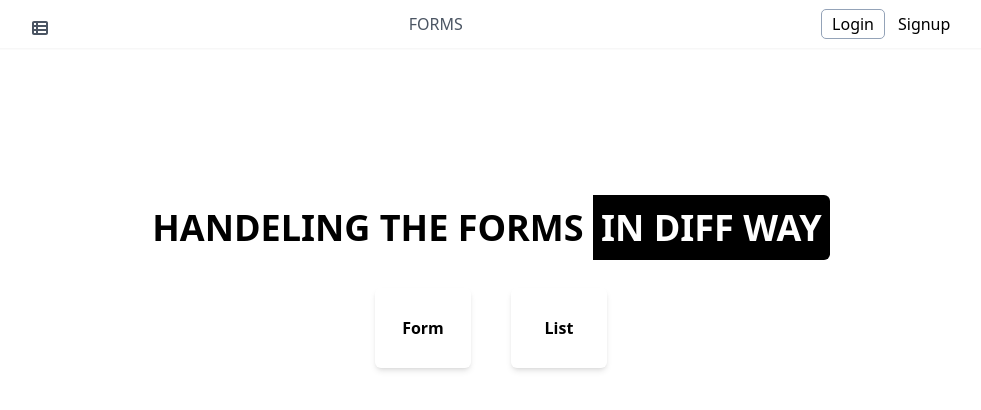
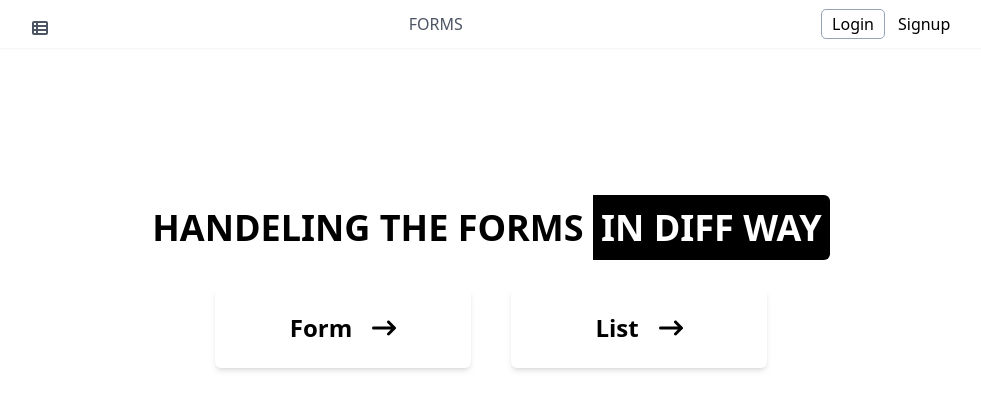
Before and after one commit to timeisnotgood/Forms, a React (Create React App) app in the folder Forms-web/: page / in a window 1280 px wide. Shown: the top 410 px of the page, without its empty margins (149-1130 px from the left). Built offline with nearby package versions, Linux system fonts and the light colour scheme.

Commit message:
Home Page design Design modified

```diff
--- a/Forms-web/src/Pages/Home.jsx
+++ b/Forms-web/src/Pages/Home.jsx
@@ -2,6 +2,9 @@ import React from 'react'
 import Form from './Form'
 import List from './List'
 import { Link } from 'react-router-dom'
+import { faArrowRightLong, faEye, faHouse, faRightFromBracket, faUserCircle} from "@fortawesome/free-solid-svg-icons"
+import { FontAwesomeIcon } from '@fortawesome/react-fontawesome'
+
 
 const Home = () => {
   return (
@@ -9,14 +12,16 @@ const Home = () => {
     <h1 className='font-bold text-4xl'>HANDELING THE FORMS <span className='bg-black text-white p-2 rounded-r-md'>IN DIFF WAY</span></h1>
     <div className='flex flex-row gap-10'>
         <Link to={'/form'}>
-          <div className='shadow-md p-2 w-24 rounded-md flex justify-center items-center h-20 font-semibold transition hover:duration-200 hover:bg-black hover:text-white'>
+          <p className='shadow-md w-64 h-20 py-5  box-border rounded-md text-center font-semibold text-2xl transition hover:duration-200 hover:bg-black hover:text-white'>
             Form
-          </div>
+            <FontAwesomeIcon icon={faArrowRightLong} className='mt-2 ml-5'/>
+          </p>
         </Link>
         <Link to={'/list'}>
-          <div className='shadow-md p-2 w-24 rounded-md flex justify-center items-center transition hover:duration-200 h-20 font-semibold hover:bg-black hover:text-white'>
+          <p className='shadow-md w-64 h-20 py-5  box-border rounded-md text-center font-semibold text-2xl transition hover:duration-200 hover:bg-black hover:text-white'>
             List
-          </div>
+            <FontAwesomeIcon icon={faArrowRightLong} className='mt-2 ml-5'/>
+          </p>
         </Link>
     </div>
     </div>
```
